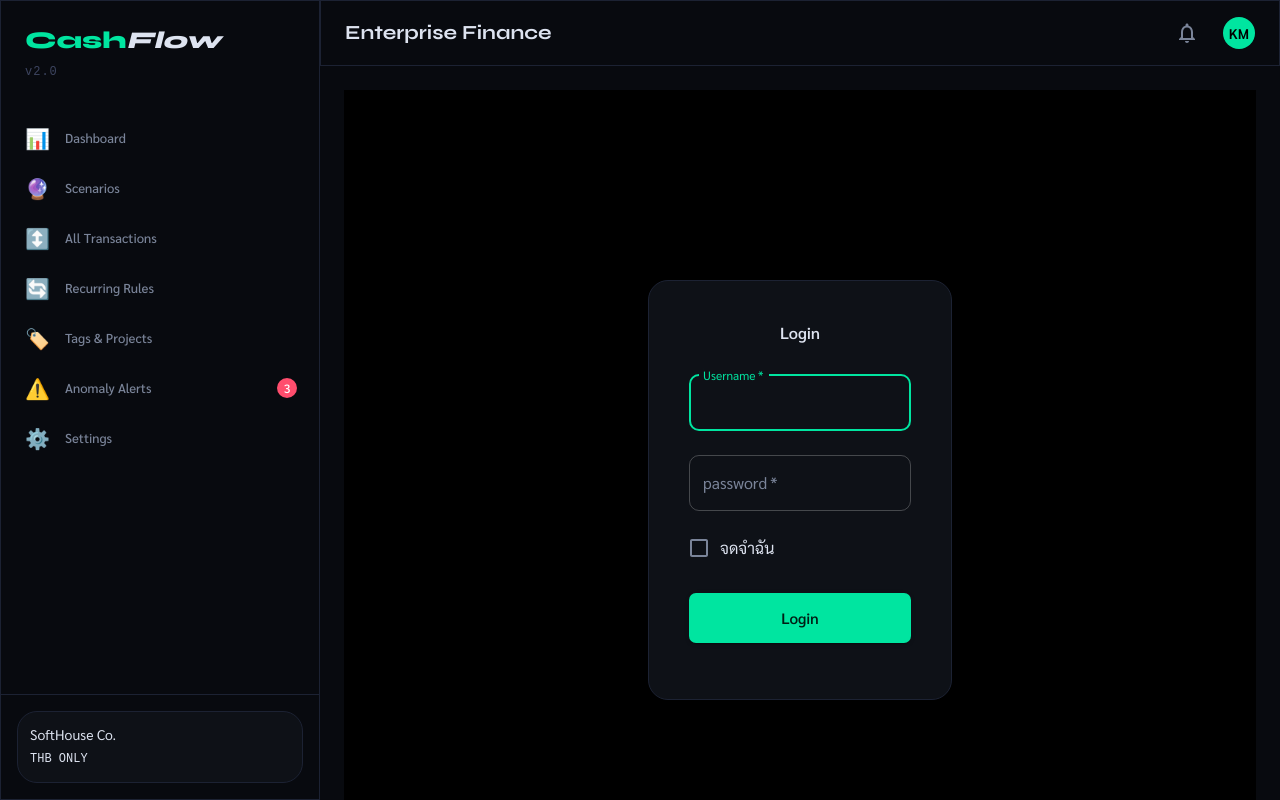
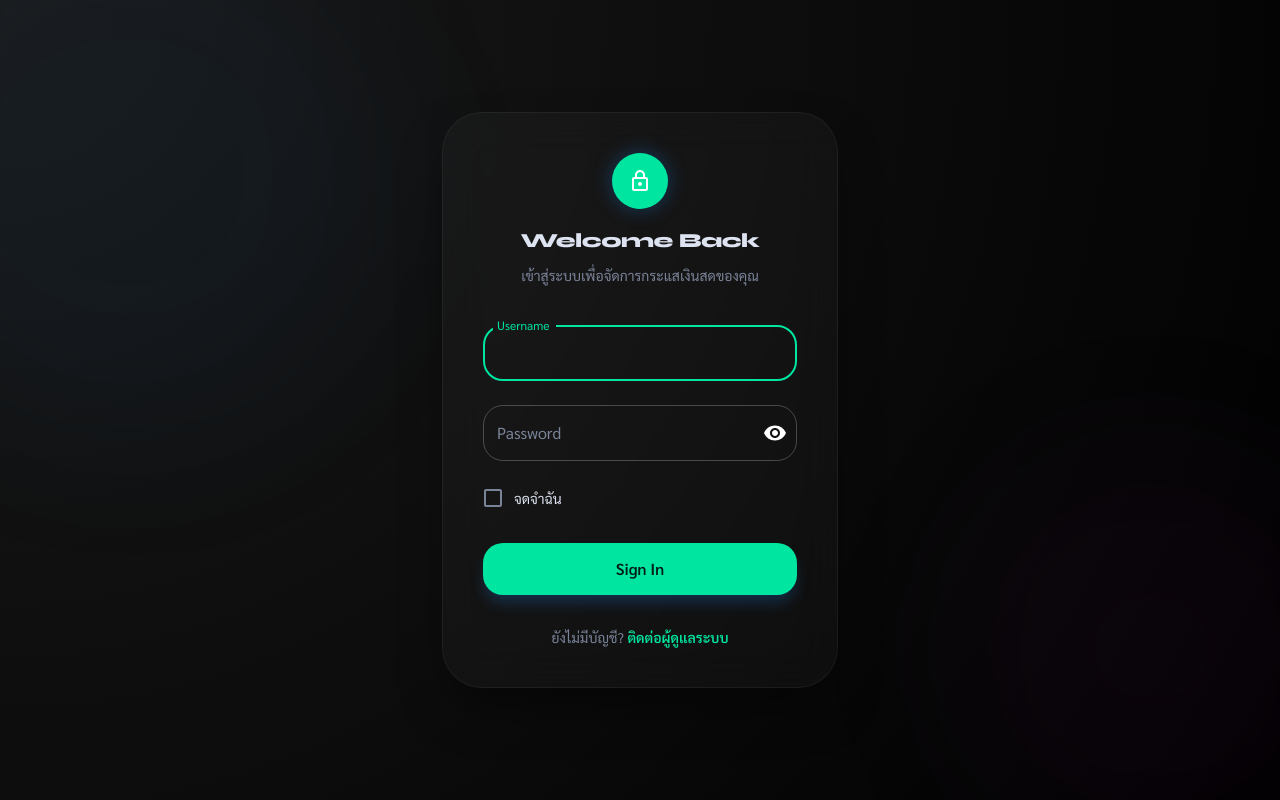
Before and after one commit to Deen7028/Cast-Flow-Forecaster, a Next.js app in the folder frontend/: page /Login in a window 1280 px wide. Built offline with nearby package versions, Linux system fonts and the light colour scheme.

Commit message:
page-login-form

```diff
--- a/frontend/package.json
+++ b/frontend/package.json
@@ -12,12 +12,15 @@
     "@emotion/cache": "^11.14.0",
     "@emotion/react": "^11.14.0",
     "@emotion/styled": "^11.14.1",
+    "@hookform/resolvers": "^5.2.2",
     "@mui/icons-material": "^9.0.0",
     "@mui/material": "^9.0.0",
     "@mui/material-nextjs": "^9.0.0",
     "next": "16.2.4",
     "react": "19.2.4",
-    "react-dom": "19.2.4"
+    "react-dom": "19.2.4",
+    "react-hook-form": "^7.73.1",
+    "zod": "^4.3.6"
   },
   "devDependencies": {
     "@tailwindcss/postcss": "^4",
--- a/frontend/src/app/Login/page.tsx
+++ b/frontend/src/app/Login/page.tsx
@@ -1,6 +1,6 @@
 "use client";
 
-import React from 'react';
+import React, { useState } from 'react';
 import {
   Box,
   Button,
@@ -9,64 +9,188 @@ import {
   Paper,
   Checkbox,
   FormControlLabel,
-  Link,
   IconButton,
   InputAdornment,
-  Container,Grid
+  Alert,
+  CircularProgress,
+  Container
 } from '@mui/material';
+import { Visibility, VisibilityOff, LockOutlined } from '@mui/icons-material';
+import { useRouter } from 'next/navigation';
 
-export default function LoginPage(){
+// Import Hook Form และ Zod
+import { useForm } from 'react-hook-form';
+import { zodResolver } from '@hookform/resolvers/zod';
+import * as z from 'zod';
+
+// กำหนด Schema สำหรับการตรวจสอบข้อมูล (Validation)
+const loginSchema = z.object({
+  Username: z.string().min(1, 'กรุณากรอก Username'),
+  Password: z.string().min(1, 'กรุณากรอก Password'),
+  remember: z.boolean().optional(),
+});
+
+type LoginFormData = z.infer<typeof loginSchema>;
+
+export default function LoginPage() {
+  const router = useRouter();
+  const [showPassword, setShowPassword] = useState(false);
+  const [sError, setSError] = useState<string | null>(null);
+  const [isLoading, setIsLoading] = useState(false);
+
+  // ตั้งค่า React Hook Form
+  const {
+    register,
+    handleSubmit,
+    formState: { errors },
+  } = useForm<LoginFormData>({
+    resolver: zodResolver(loginSchema),
+    defaultValues: {
+      Username: '',
+      Password: '',
+      remember: false,
+    }
+  });
+
+  const onFormSubmit = async (data: LoginFormData) => {
+    setSError(null);
+    setIsLoading(true);
+
+    try {
+      const response = await fetch(`${process.env.NEXT_PUBLIC_API_URL}/Auth/login`, {
+        method: 'POST',
+        headers: {
+          'Content-Type': 'application/json',
+        },
+        body: JSON.stringify({
+          Username: data.Username,
+          Password: data.Password,
+        }),
+      });
+
+      const result = await response.json();
+
+      if (response.ok) {
+        // บันทึก Token และข้อมูลผู้ใช้
+        if (result.token) {
+          localStorage.setItem('token', result.token);
+          localStorage.setItem('user', JSON.stringify(result.user));
+        }
+        router.push('/Dashboard');
+      } else {
+        setSError(result.message || 'Username หรือ Password ไม่ถูกต้อง');
+      }
+    } catch (err) {
+      setSError('ไม่สามารถเชื่อมต่อกับ Server ได้ กรุณาลองใหม่อีกครั้ง');
+    } finally {
+      setIsLoading(false);
+    }
+  };
+
   return (
     <Box
       sx={{
         minHeight: '100vh',
         display: 'flex',
         alignItems: 'center',
-        bgcolor: '#000000ff'
+        justifyContent: 'center',
+        background: 'radial-gradient(circle at top left, #1a1a1a, #000000)',
+        position: 'relative',
+        overflow: 'hidden'
       }}
     >
-      <Grid container sx={{ justifyContent: 'center', width: '100%' }}>
-        <Grid size={4}>
+      {/* Background Decorative Elements */}
+      <Box sx={{
+        position: 'absolute', width: '40vw', height: '40vw',
+        borderRadius: '50%', background: 'rgba(25, 118, 210, 0.05)',
+        filter: 'blur(80px)', top: '-10%', left: '-10%'
+      }} />
+      <Box sx={{
+        position: 'absolute', width: '30vw', height: '30vw',
+        borderRadius: '50%', background: 'rgba(156, 39, 176, 0.05)',
+        filter: 'blur(80px)', bottom: '-5%', right: '-5%'
+      }} />
+
+      <Container maxWidth="xs" sx={{ position: 'relative', zIndex: 1 }}>
         <Paper
-            elevation={3}
+          elevation={0}
           sx={{
             p: { xs: 3, md: 5 },
             display: 'flex',
             flexDirection: 'column',
             alignItems: 'center',
-              borderRadius: 2
+            borderRadius: 4,
+            bgcolor: 'rgba(255, 255, 255, 0.03)',
+            backdropFilter: 'blur(20px)',
+            border: '1px solid rgba(255, 255, 255, 0.05)',
+            boxShadow: '0 25px 50px -12px rgba(0, 0, 0, 0.5)'
           }}
         >
+          <Box
+            sx={{
+              width: 56, height: 56, borderRadius: '50%',
+              bgcolor: 'primary.main', display: 'flex',
+              alignItems: 'center', justifyContent: 'center', mb: 2,
+              boxShadow: '0 0 20px rgba(25, 118, 210, 0.4)'
+            }}
+          >
+            <LockOutlined sx={{ color: 'white' }} />
+          </Box>
 
-            <Typography sx={{ fontWeight: 'bold' }} gutterBottom>
-              Login
+          <Typography variant="h6" sx={{ fontWeight: 800, mb: 1, letterSpacing: '-0.5px' }}>
+            Welcome Back
+          </Typography>
+          <Typography variant="body2" sx={{ color: 'text.secondary', mb: 3 }}>
+            เข้าสู่ระบบเพื่อจัดการกระแสเงินสดของคุณ
           </Typography>
 
-            <Box component="form" sx={{ mt: 1, width: '100%' }}>
+          {sError && (
+            <Alert severity="error" sx={{ width: '100%', mb: 2, borderRadius: 2 }}>
+              {sError}
+            </Alert>
+          )}
+
+          <Box component="form" onSubmit={handleSubmit(onFormSubmit)} sx={{ width: '100%' }}>
             <TextField
+              {...register('Username')}
               margin="normal"
-                required
               fullWidth
               id="Username"
-                label="๊Username"
-                name="Username"
+              label="Username"
               autoFocus
-                type="text"
+              error={!!errors.Username}
+              helperText={errors.Username?.message}
+              slotProps={{
+                input: { sx: { borderRadius: 2 } }
+              }}
             />
             <TextField
+              {...register('Password')}
               margin="normal"
-                required
               fullWidth
-                name="password"
-                label="password"
+              label="Password"
               id="password"
-                type="password"
+              type={showPassword ? 'text' : 'password'}
+              error={!!errors.Password}
+              helperText={errors.Password?.message}
+              slotProps={{
+                input: {
+                  sx: { borderRadius: 2 },
+                  endAdornment: (
+                    <InputAdornment position="end">
+                      <IconButton onClick={() => setShowPassword(!showPassword)} edge="end">
+                        {showPassword ? <VisibilityOff /> : <Visibility />}
+                      </IconButton>
+                    </InputAdornment>
+                  ),
+                },
+              }}
             />
 
             <Box sx={{ display: 'flex', justifyContent: 'space-between', alignItems: 'center', mt: 1 }}>
               <FormControlLabel
-                  control={<Checkbox value="remember" color="primary"/>}
-                  label="จดจำฉัน"
+                control={<Checkbox {...register('remember')} color="primary" sx={{ borderRadius: 1 }} />}
+                label={<Typography variant="body2">จดจำฉัน</Typography>}
               />
             </Box>
 
@@ -75,16 +199,33 @@ export default function LoginPage(){
               fullWidth
               variant="contained"
               size="large"
-                sx={{ mt: 3, mb: 2, py: 1.5, fontWeight: 'bold' }}
+              disabled={isLoading}
+              sx={{
+                mt: 3, mb: 2, py: 1.5,
+                fontWeight: 'bold',
+                borderRadius: 2,
+                textTransform: 'none',
+                fontSize: '1rem',
+                boxShadow: '0 10px 15px -3px rgba(25, 118, 210, 0.3)',
+                '&:hover': {
+                  boxShadow: '0 20px 25px -5px rgba(25, 118, 210, 0.4)',
+                }
+              }}
             >
-                <Link href="/Dashboard" color="inherit" underline="none">
-                  Login
-                </Link>
+              {isLoading ? <CircularProgress size={24} color="inherit" /> : 'Sign In'}
             </Button>
+
+            <Box sx={{ mt: 2, textAlign: 'center' }}>
+              <Typography variant="body2" sx={{ color: 'text.secondary' }}>
+                ยังไม่มีบัญชี?{' '}
+                <Typography component="span" variant="body2" color="primary" sx={{ cursor: 'pointer', fontWeight: 600 }}>
+                  ติดต่อผู้ดูแลระบบ
+                </Typography>
+              </Typography>
+            </Box>
           </Box>
         </Paper>
-        </Grid>
-      </Grid>
+      </Container>
     </Box>
   );
 }
--- a/frontend/src/app/layout.tsx
+++ b/frontend/src/app/layout.tsx
@@ -5,12 +5,17 @@ import { Sidebar, Topbar } from '@/components/layout';
 import { Box } from '@mui/material';
 import './globals.css';
 
+import { usePathname } from 'next/navigation';
+
 export default function RootLayout({ children }: { children: React.ReactNode }) {
   const [isMobileOpen, setIsMobileOpen] = useState(false);
+  const pathname = usePathname();
 
   const handleSidebarToggle = () => {
     setIsMobileOpen(!isMobileOpen);
   };
+
+  const isLoginPage = pathname === '/Login';
 
   return (
     <html lang="th" suppressHydrationWarning>
@@ -20,15 +25,16 @@ export default function RootLayout({ children }: { children: React.ReactNode })
       <body>
           <ThemeRegistry>
             <Box sx={{ display: 'flex', height: '100vh', overflow: 'hidden', bgcolor: 'background.default' }}>
-              {/* 1. Sidebar ด้านซ้าย */}
-              <Sidebar isMobileOpen={isMobileOpen} onMobileClose={() => setIsMobileOpen(false)} />
+              {!isLoginPage && (
+                <Sidebar isMobileOpen={isMobileOpen} onMobileClose={() => setIsMobileOpen(false)} />
+              )}
 
-              {/* 2. พื้นที่ด้านขวา (Topbar + Content) */}
               <Box sx={{ flex: 1, display: 'flex', flexDirection: 'column', minWidth: 0 }}>
-                <Topbar onOpenSidebar={handleSidebarToggle} />
+                {!isLoginPage && (
+                  <Topbar onOpenSidebar={handleSidebarToggle} />
+                )}
 
-                {/* 3. Main Content Area */}
-                <Box component="main" sx={{ flex: 1, overflowY: 'auto', p: 3 }}>
+                <Box component="main" sx={{ flex: 1, overflowY: 'auto', p: isLoginPage ? 0 : 3 }}>
                   {children}
                 </Box>
               </Box>
```
Also changed, not shown: 1 other file (tests, documents, lock files or other folders). Lines whose indentation alone changed are shown as unchanged.
